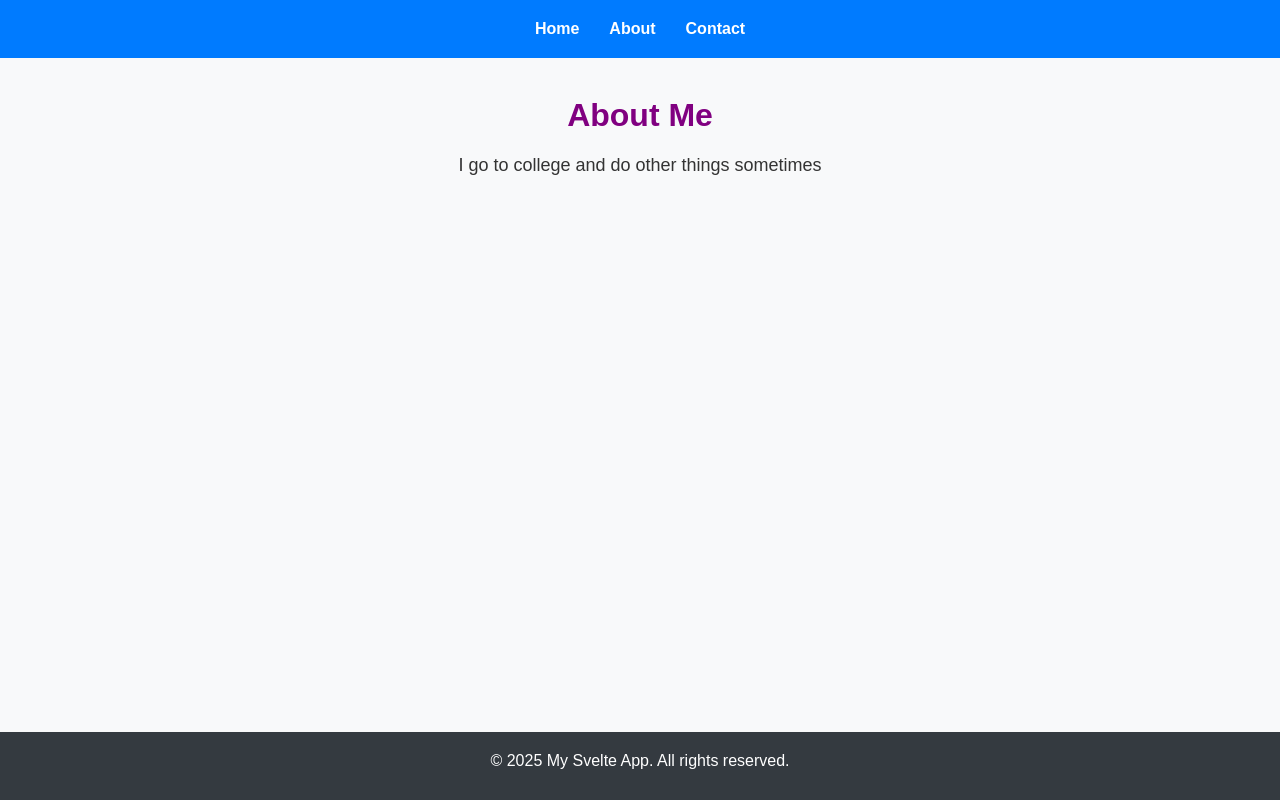
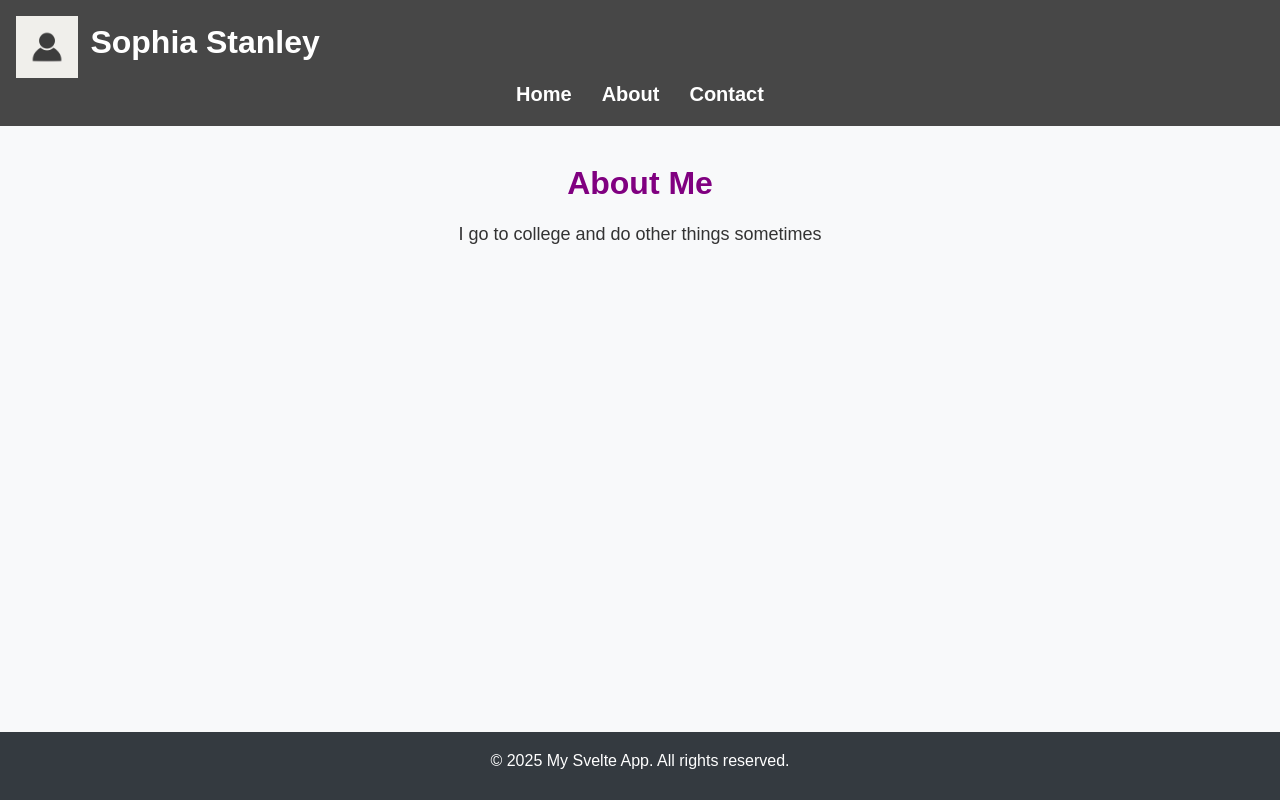
Before and after one commit to SophiaStanley/portfolio-project, a SvelteKit app in the folder svelte-app/svelte-app/: page /about in a window 1280 px wide. Built offline with nearby package versions, Linux system fonts and the light colour scheme.

Commit message:
Adding more initial and placeholder files

```diff
--- /dev/null
+++ b/svelte-app/svelte-app/src/lib/components/Footer.svelte
@@ -0,0 +1,21 @@
+<script>
+
+</script>
+
+<!-- Footer -->
+<footer>
+    <p>&copy; 2025 My Svelte App. All rights reserved.</p>
+</footer>
+
+<style>
+
+    footer {
+        background-color: #343a40;
+        color: white;
+        text-align: center;
+        padding: 1rem;
+        position: fixed;
+        bottom: 0;
+        width: 100%;
+    }
+</style>
--- /dev/null
+++ b/svelte-app/svelte-app/src/lib/components/Header.svelte
@@ -0,0 +1,33 @@
+<script>
+    import { Navigation } from "$lib";
+</script>
+<!-- Header -->
+<header>
+    <!-- logo-->
+    <div class = "logo">
+        <img src="/Placeholder.jpg" alt ="Website Logo">
+        <h1>Sophia Stanley</h1>
+    </div>
+
+    <!--importing the header from navigation-->
+    <Navigation />
+</header>
+
+<style>
+    header {
+        background-color: #474747;
+        padding: 1rem;
+        text-align: center;
+    }
+    .logo {
+        display: flex;
+        align-items: center;
+    }
+    .logo img {
+        width: 5%;
+        margin-right: 0.75rem;
+    }
+    h1 {
+        color: white;
+    }
+</style>
--- /dev/null
+++ b/svelte-app/svelte-app/src/lib/components/Navigation.svelte
@@ -0,0 +1,32 @@
+<script>
+
+</script>
+
+<nav>
+    <ul>
+        <li><a href="/">Home</a></li>
+        <li><a href="/about">About</a></li>
+        <li><a href="/contact">Contact</a></li>
+    </ul>
+</nav>
+
+<style>
+    nav ul {
+        list-style: none;
+        padding: 0;
+        margin: 0;
+        display: flex;
+        justify-content: center;
+    }
+
+    nav ul li {
+        margin: 0 15px;
+        font-size: 20px;
+    }
+
+    nav ul li a {
+        text-decoration: none;
+        color: white;
+        font-weight: bold;
+    }
+</style>
--- a/svelte-app/svelte-app/src/lib/index.js
+++ b/svelte-app/svelte-app/src/lib/index.js
@@ -1 +1,7 @@
+// @ts-nocheck
 // place files you want to import through the `$lib` alias in this folder.
+
+export { default as Header } from "./components/Header.svelte";
+export { default as Navigation } from "./components/Navigation.svelte";
+export { default as Footer } from "./components/Footer.svelte";
+export { default as Card } from "./components/Card.svelte";
--- a/svelte-app/svelte-app/src/routes/+layout.svelte
+++ b/svelte-app/svelte-app/src/routes/+layout.svelte
@@ -1,69 +1,25 @@
 <script>
     // Import components
-
+    import { Header, Footer} from "$lib";
 </script>
 
 
-<!-- Header -->
-<header>
-    <nav>
-        <ul>
-            <li><a href="/">Home</a></li>
-            <li><a href="/about">About</a></li>
-            <li><a href="/contact">Contact</a></li>
-        </ul>
-    </nav>
-</header>
-
+<Header />
 <!-- Page Content -->
 <main>
     <slot />
 </main>
 
-<!-- Footer -->
-<footer>
-    <p>&copy; 2025 My Svelte App. All rights reserved.</p>
-</footer>
-
+<Footer />
 
 <style>
-
-    header {
-        background-color: #007bff;
-        padding: 1rem;
-        text-align: center;
-    }
-
-    nav ul {
-        list-style: none;
-        padding: 0;
-        margin: 0;
-        display: flex;
-        justify-content: center;
-    }
-
-    nav ul li {
-        margin: 0 15px;
-    }
-
-    nav ul li a {
-        text-decoration: none;
-        color: white;
-        font-weight: bold;
-    }
-
     main {
         padding: 2rem;
         text-align: center;
+        min-height: calc(100vh - 308px);
+    margin: 0;
+    display: flex;
+    flex-direction: column;
     }
 
-    footer {
-        background-color: #343a40;
-        color: white;
-        text-align: center;
-        padding: 1rem;
-        position: fixed;
-        bottom: 0;
-        width: 100%;
-    }
 </style>
--- a/svelte-app/svelte-app/static/styles/global.css
+++ b/svelte-app/svelte-app/static/styles/global.css
@@ -4,10 +4,10 @@
 
    :root {
     /* Color Variables */
-    --primary-color: #007bff;
+    --primary-color: #d096ff;
     --background-color: #f8f9fa;
     --text-color: #333;
-    --link-hover-color: #0056b3;
+    --link-hover-color: #7b33ac;
 
     /* Font Variables */
     --font-family: 'Arial', sans-serif;
```
Also changed, not shown: svelte-app/svelte-app/src/lib/components/Card.svelte (added), svelte-app/svelte-app/static/Placeholder.jpg (added).
